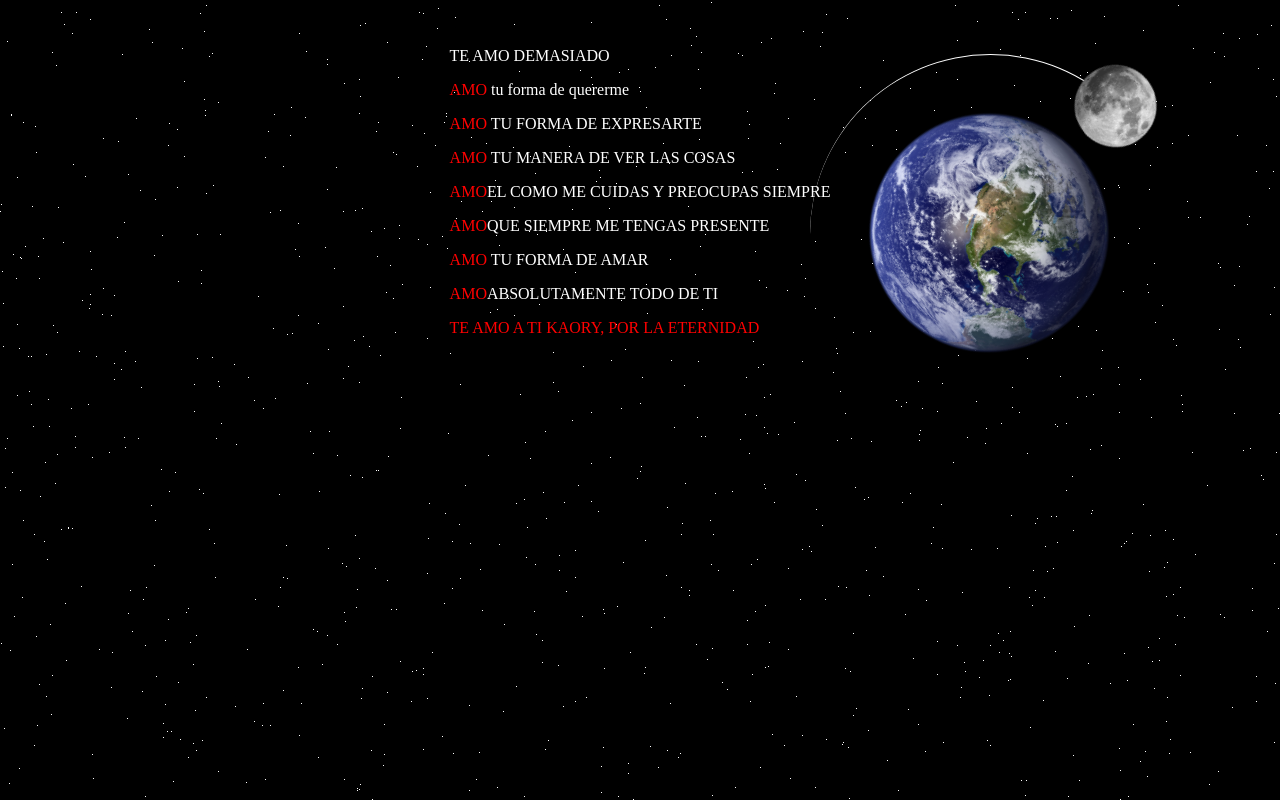
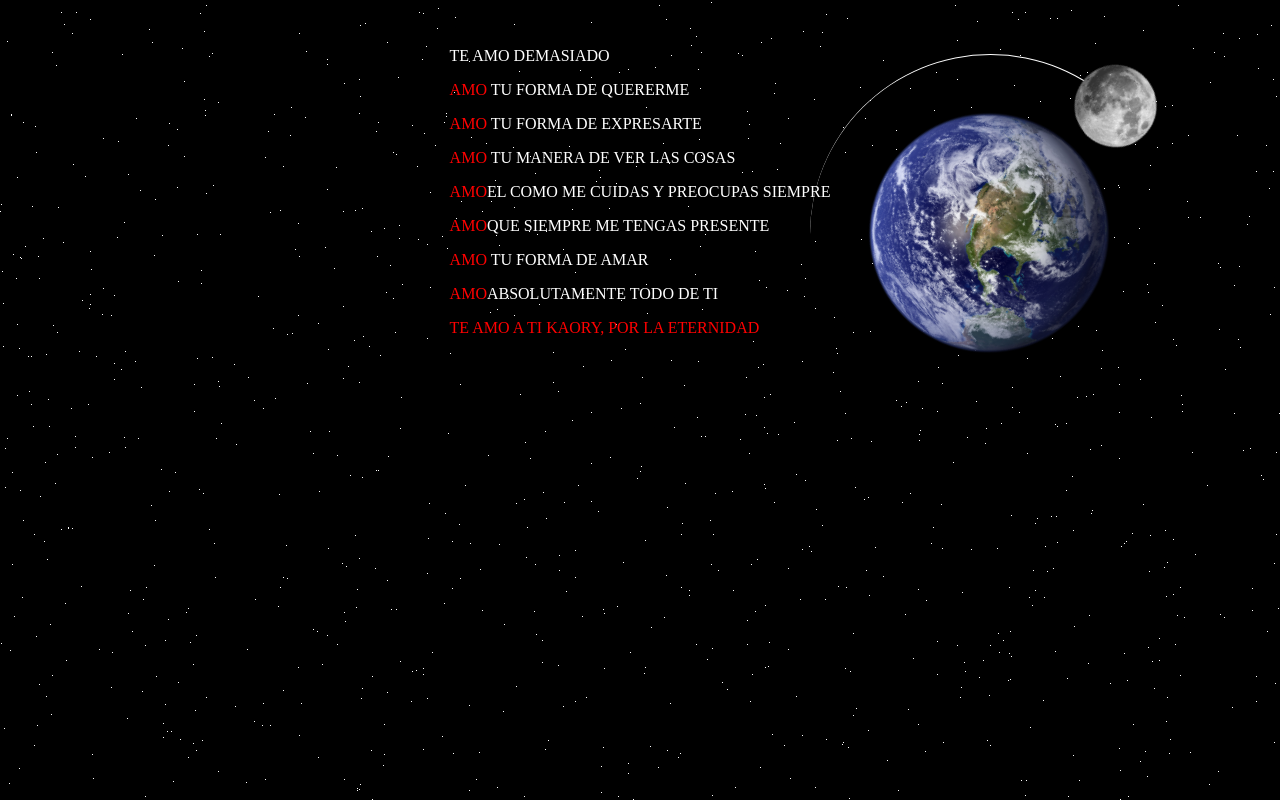
Before and after one commit to dz4ia/belen, a plain HTML site: page index.html in a window 1280 px wide. Drawn offline with Linux system fonts and the light colour scheme.

Commit message:
Update index.html

```diff
--- a/index.html
+++ b/index.html
@@ -6,7 +6,7 @@
 </head>
 <body>
   <p1 style="color: white">TE AMO DEMASIADO</p>
-  <p2 style="color: white"> <span style="color: red">AMO</span> tu forma de quererme</p>
+  <p2 style="color: white"> <span style="color: red">AMO</span> TU FORMA DE QUERERME</p>
   <p3 style="color: white"> <span style="color: red">AMO</span> TU FORMA DE EXPRESARTE</p>
   <p4 style="color: white"> <span style="color: red">AMO</span> TU MANERA DE VER LAS COSAS</p>
   <p5 style="color: white"> <span style="color: red">AMO</span>EL COMO ME CUIDAS Y PREOCUPAS SIEMPRE</p>
```
